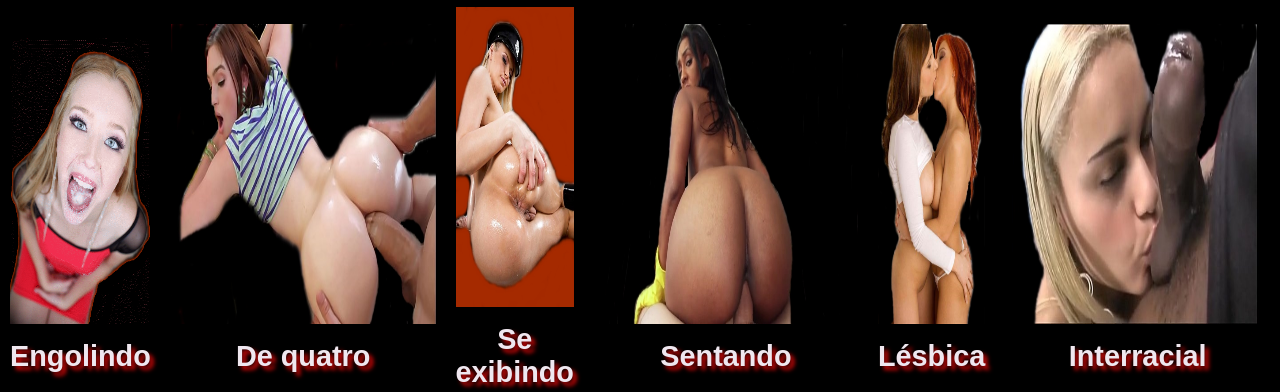
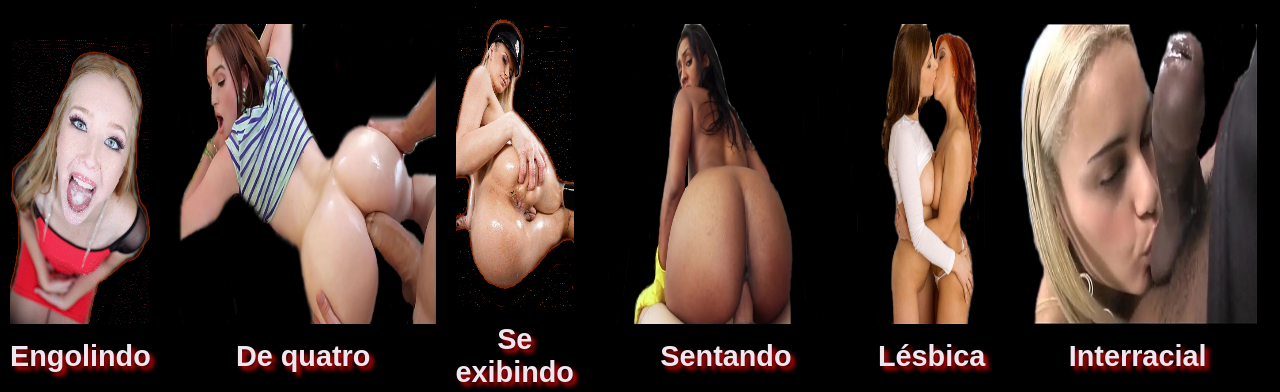
Before and after one commit to Vit767/porno, a plain HTML site: page pagina principal.html in a window 1280 px wide. Shown: the part 622-1014 px from the top of the page. Drawn offline with Linux system fonts and the light colour scheme.

Commit message:
Update pagina principal.html

```diff
--- a/pagina principal.html
+++ b/pagina principal.html
@@ -164,7 +164,7 @@ nav {
         </div>
         <div class="menu-item">
             <a href="exibição.html">
-                <img src="se exibindo.jpg" alt="Imagem 3">
+                <img src="se exibindo.gif" alt="Imagem 3">
                 <h3>Se exibindo</h3>
             </a>
         </div>
```
